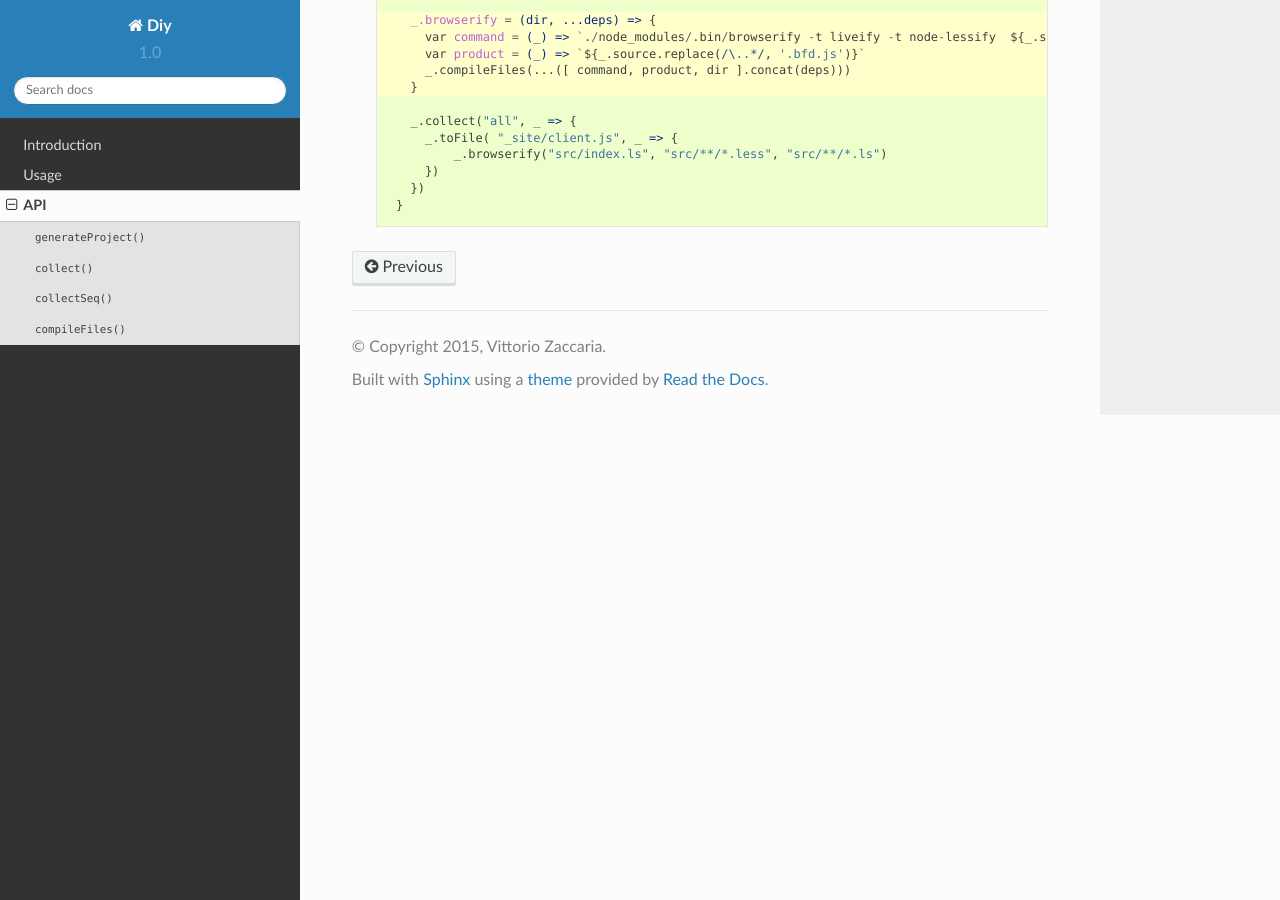
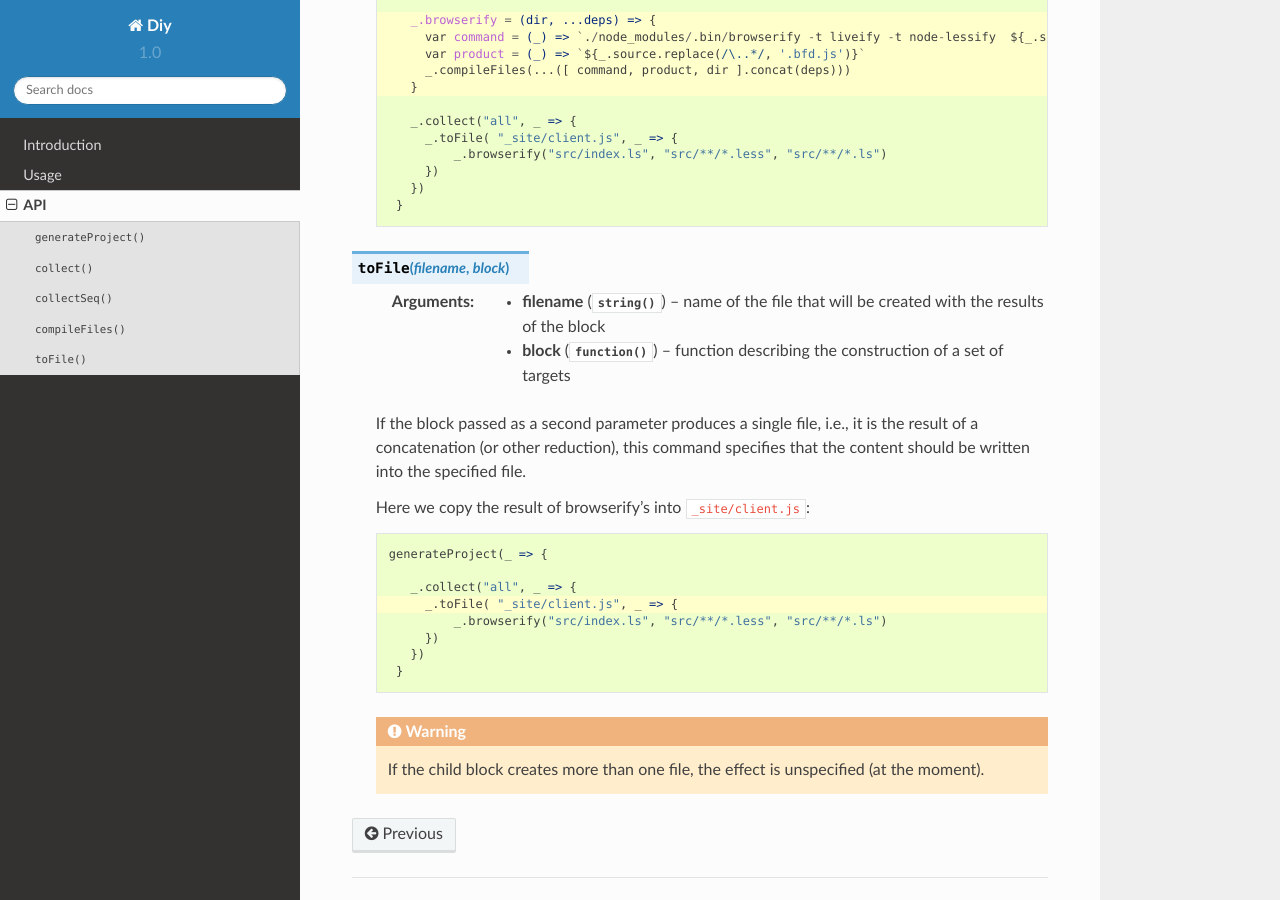
Before and after one commit to vzaccaria/diy-website, a Sphinx documentation site: the page built from docs/api.rst, in a window 1280 px wide and 900 px high, scrolled down 1912 px. Built offline with Sphinx 7.4.7 and the Read the Docs theme 2.0.0, drawn with Linux system fonts in a browser that asks for light colours.

Commit message:
Fix styles and extend manual

```diff
--- a/docs/api.rst
+++ b/docs/api.rst
@@ -101,3 +101,30 @@ API
           })
         })
       }
+
+.. js:function:: toFile(filename, block)
+
+  :param string filename: name of the file that will be created with the results of the block
+  :param function block: function describing the construction of a set of targets
+
+  If the block passed as a second parameter produces a single file, i.e., it is
+  the result of a concatenation (or other reduction), this command specifies
+  that the content should be written into the specified file.
+
+  Here we copy the result of browserify's into ``_site/client.js``:
+
+  .. code-block:: coffeescript
+     :emphasize-lines: 4
+
+     generateProject(_ => {
+
+        _.collect("all", _ => {
+          _.toFile( "_site/client.js", _ => {
+              _.browserify("src/index.ls", "src/**/*.less", "src/**/*.ls")
+          })
+        })
+      }
+  .. warning::
+
+    If the child block creates more than one file, the effect is unspecified
+    (at the moment).
--- a/src/index.jade
+++ b/src/index.jade
@@ -17,8 +17,8 @@ html
     // if lt IE 9
       script(type="text/javascript", src="js/html5shiv.js")
   body
-    a(href="https://github.com/vzaccaria/diy")
-      img(style="position: absolute; top: 0; left: 0; border: 0;",
+    a(block="github", href="https://github.com/vzaccaria/diy")
+      img(elem="img", style="position: absolute; top: 0; left: 0; border: 0;",
         src="https://camo.githubusercontent.com/82b228a3648bf44fc1163ef44c62fcc60081495e/68747470733a2f2f73332e616d617a6f6e6177732e636f6d2f6769746875622f726962626f6e732f666f726b6d655f6c6566745f7265645f6161303030302e706e67",
         alt="Fork me on GitHub", data-canonical-src="https://s3.amazonaws.com/github/ribbons/forkme_left_red_aa0000.png")
 
```
Also changed, not shown: docs/example.rst (+25 -26 lines), src/less/intro.less (+8 -1 lines), src/less/main.less (+7 -1 lines), src/less/mixin.less (+18 -0 lines).
